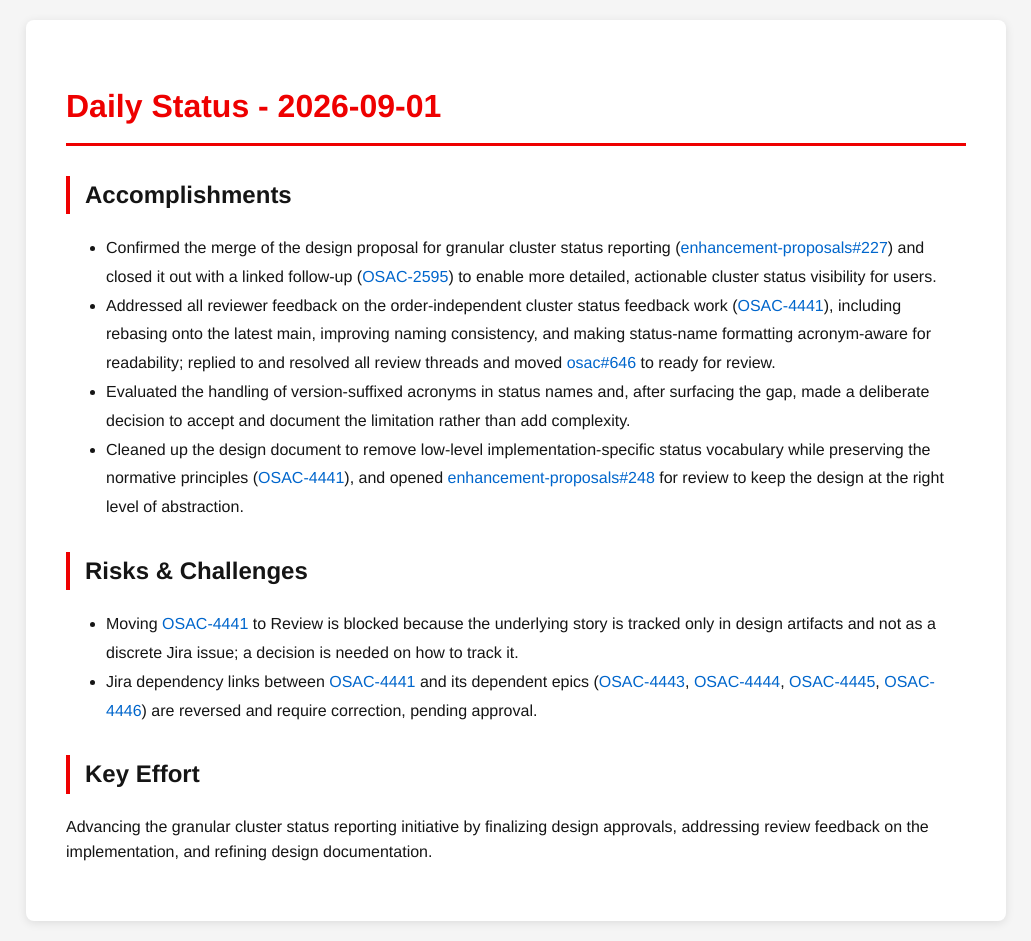
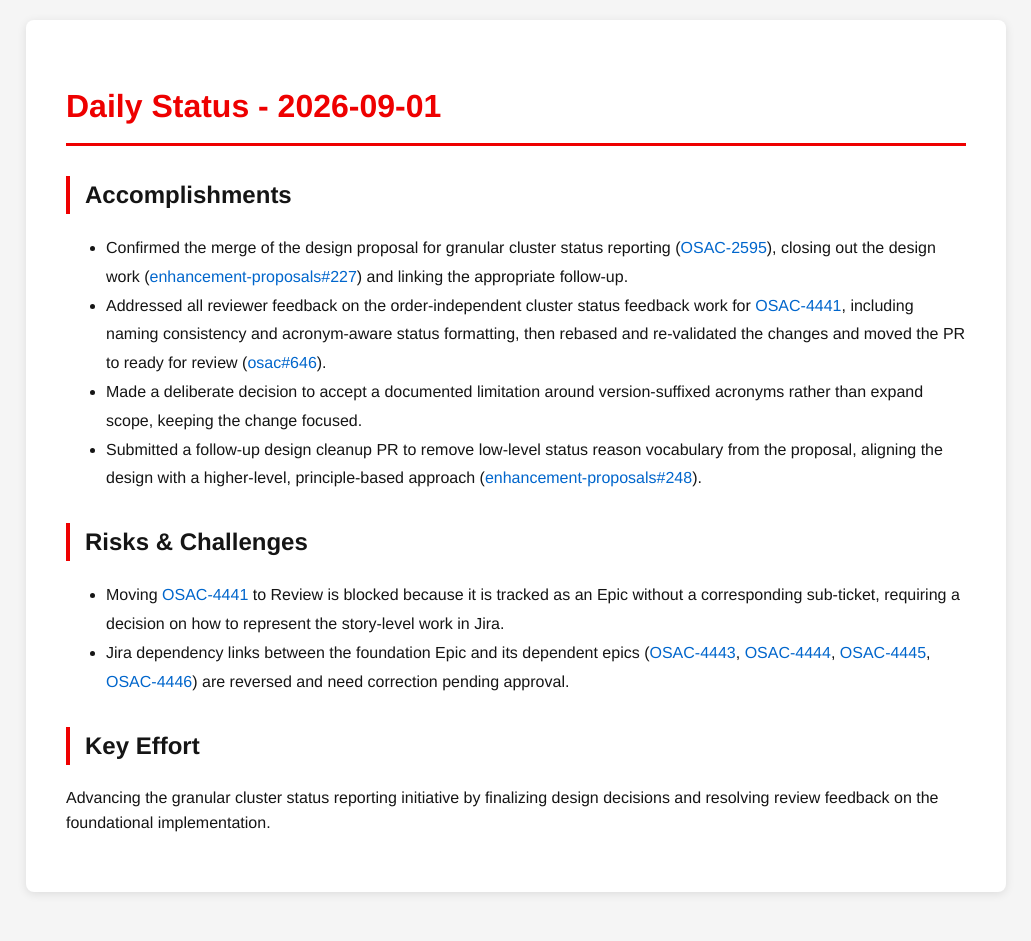
Before and after one commit to tzvatot/daily-status, a Jekyll site: the page built from 2026-09-01.md, in a window 1280 px wide. Shown: the whole page, without its empty margins (124-1155 px from the left). Built offline with Jekyll 4.4.1, drawn with Linux system fonts in a browser that asks for light colours; after the commit the page ends 912 px from its top, so only the background shows below that.

Commit message:
Daily status update - 2026-09-01

```diff
--- a/2026-09-01.md
+++ b/2026-09-01.md
@@ -7,14 +7,14 @@ date: 2026-09-01
 # Daily Status - 2026-09-01
 
 ## Accomplishments
-- Confirmed the merge of the design proposal for granular cluster status reporting ([enhancement-proposals#227](https://github.com/osac-project/enhancement-proposals/pull/227)) and closed it out with a linked follow-up ([OSAC-2595](https://redhat.atlassian.net/browse/OSAC-2595)) to enable more detailed, actionable cluster status visibility for users.
-- Addressed all reviewer feedback on the order-independent cluster status feedback work ([OSAC-4441](https://redhat.atlassian.net/browse/OSAC-4441)), including rebasing onto the latest main, improving naming consistency, and making status-name formatting acronym-aware for readability; replied to and resolved all review threads and moved [osac#646](https://github.com/osac-project/osac/pull/646) to ready for review.
-- Evaluated the handling of version-suffixed acronyms in status names and, after surfacing the gap, made a deliberate decision to accept and document the limitation rather than add complexity.
-- Cleaned up the design document to remove low-level implementation-specific status vocabulary while preserving the normative principles ([OSAC-4441](https://redhat.atlassian.net/browse/OSAC-4441)), and opened [enhancement-proposals#248](https://github.com/osac-project/enhancement-proposals/pull/248) for review to keep the design at the right level of abstraction.
+- Confirmed the merge of the design proposal for granular cluster status reporting ([OSAC-2595](https://redhat.atlassian.net/browse/OSAC-2595)), closing out the design work ([enhancement-proposals#227](https://github.com/osac-project/enhancement-proposals/pull/227)) and linking the appropriate follow-up.
+- Addressed all reviewer feedback on the order-independent cluster status feedback work for [OSAC-4441](https://redhat.atlassian.net/browse/OSAC-4441), including naming consistency and acronym-aware status formatting, then rebased and re-validated the changes and moved the PR to ready for review ([osac#646](https://github.com/osac-project/osac/pull/646)).
+- Made a deliberate decision to accept a documented limitation around version-suffixed acronyms rather than expand scope, keeping the change focused.
+- Submitted a follow-up design cleanup PR to remove low-level status reason vocabulary from the proposal, aligning the design with a higher-level, principle-based approach ([enhancement-proposals#248](https://github.com/osac-project/enhancement-proposals/pull/248)).
 
 ## Risks & Challenges
-- Moving [OSAC-4441](https://redhat.atlassian.net/browse/OSAC-4441) to Review is blocked because the underlying story is tracked only in design artifacts and not as a discrete Jira issue; a decision is needed on how to track it.
-- Jira dependency links between [OSAC-4441](https://redhat.atlassian.net/browse/OSAC-4441) and its dependent epics ([OSAC-4443](https://redhat.atlassian.net/browse/OSAC-4443), [OSAC-4444](https://redhat.atlassian.net/browse/OSAC-4444), [OSAC-4445](https://redhat.atlassian.net/browse/OSAC-4445), [OSAC-4446](https://redhat.atlassian.net/browse/OSAC-4446)) are reversed and require correction, pending approval.
+- Moving [OSAC-4441](https://redhat.atlassian.net/browse/OSAC-4441) to Review is blocked because it is tracked as an Epic without a corresponding sub-ticket, requiring a decision on how to represent the story-level work in Jira.
+- Jira dependency links between the foundation Epic and its dependent epics ([OSAC-4443](https://redhat.atlassian.net/browse/OSAC-4443), [OSAC-4444](https://redhat.atlassian.net/browse/OSAC-4444), [OSAC-4445](https://redhat.atlassian.net/browse/OSAC-4445), [OSAC-4446](https://redhat.atlassian.net/browse/OSAC-4446)) are reversed and need correction pending approval.
 
 ## Key Effort
-Advancing the granular cluster status reporting initiative by finalizing design approvals, addressing review feedback on the implementation, and refining design documentation.
+Advancing the granular cluster status reporting initiative by finalizing design decisions and resolving review feedback on the foundational implementation.
```
